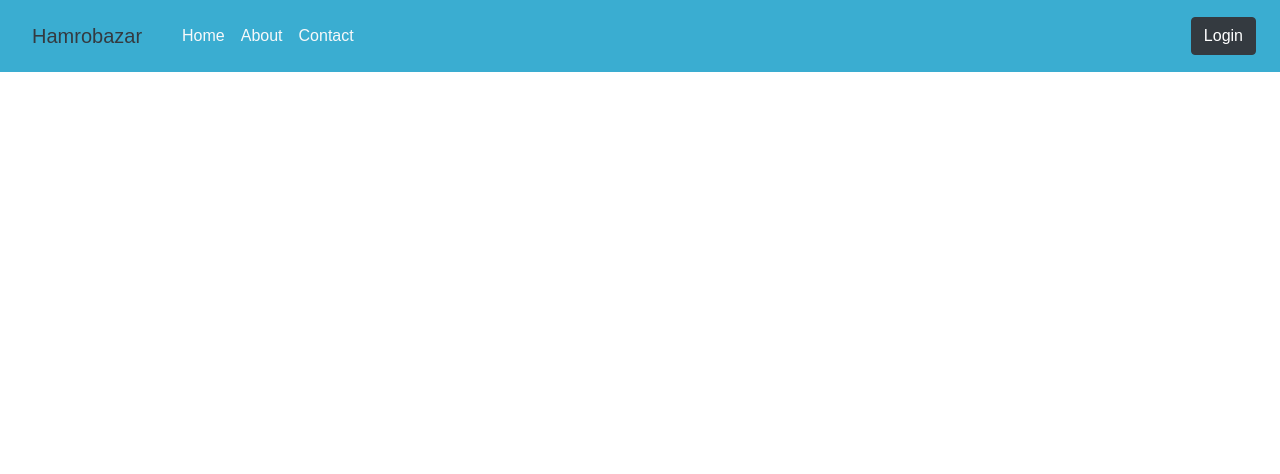
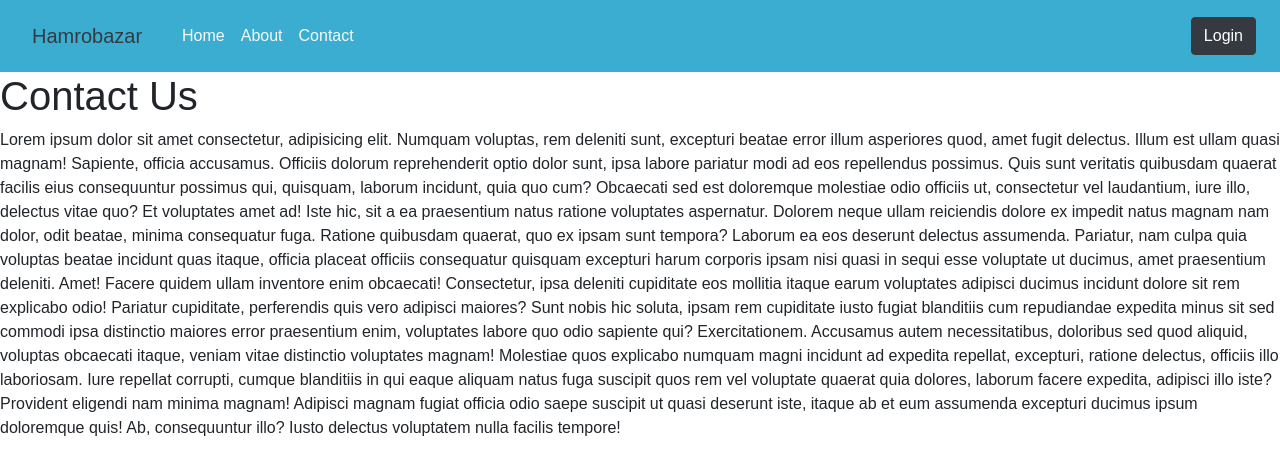
Before and after one commit to pawan779/HamrobazarFrontEnd, a React (Create React App) app in the folder hamrobazar/: page /contact in a window 1280 px wide. Shown: the top 474 px of the page. Built offline with nearby package versions, Linux system fonts and the light colour scheme.

Commit message:
abu=out and contact route added

```diff
--- a/hamrobazar/src/App.js
+++ b/hamrobazar/src/App.js
@@ -6,6 +6,8 @@ import Navmenu from './components/Navmenu';
 import Login from './components/Login';
 import Index from './components/Index';
 import Register from './components/Register';
+import About from './components/About';
+import Contact from './components/Contact';
 
 
 
@@ -21,6 +23,8 @@ class App extends Component {
            <Route exact path="/" component={Index}/>
        <Route exact path="/login" component={Login}/>
           <Route exact path="/register" component={Register}/>
+          <Route exact path="/about" component={About}/>
+          <Route exact path="/contact" component={Contact}/>
          </Switch>
 
        </Router>
--- /dev/null
+++ b/hamrobazar/src/components/About.js
@@ -0,0 +1,19 @@
+import React, { Component } from 'react'
+
+class About extends Component {
+    render() {
+        return (
+            <div>
+                <h1>About page</h1>
+
+                <span>Lorem ipsum, dolor sit amet consectetur adipisicing elit. Nam doloribus magni veniam, recusandae voluptate ullam explicabo amet soluta excepturi laudantium quo magnam pariatur alias sequi nulla similique deserunt, aut fugit.
+                Quos perspiciatis, quidem vel adipisci maiores veniam? Quos aspernatur aliquid est quasi exercitationem maxime sunt dicta? At accusantium praesentium exercitationem nisi porro quo quae odio dignissimos commodi? Saepe, inventore molestiae!
+                Blanditiis quas ratione suscipit ea amet, eveniet provident unde corporis fuga aperiam sunt quod numquam, cumque aliquid et architecto. Quidem quasi, eligendi aspernatur adipisci sed magnam eius tempora porro atque!
+                Dolor quam quod fugit, labore beatae quia et itaque corrupti, pariatur sequi minus dolore maxime, commodi deserunt dicta animi consequuntur fuga vitae laboriosam id autem! Quaerat vel molestiae dignissimos quibusdam?
+                Harum labore totam distinctio enim perferendis debitis. Tempora perferendis porro dignissimos. Perspiciatis corrupti maiores magni iste facere, quis ipsam quod ratione nihil iure perferendis, accusantium excepturi corporis ad veniam. Reprehenderit.</span>
+            </div>
+        )
+    }
+}
+
+export default About
--- /dev/null
+++ b/hamrobazar/src/components/Contact.js
@@ -0,0 +1,24 @@
+import React, { Component } from 'react'
+
+class Contact extends Component {
+    render() {
+        return (
+            <div>
+                <h1>Contact Us</h1>
+
+                <span>Lorem ipsum dolor sit amet consectetur, adipisicing elit. Numquam voluptas, rem deleniti sunt, excepturi beatae error illum asperiores quod, amet fugit delectus. Illum est ullam quasi magnam! Sapiente, officia accusamus.
+                Officiis dolorum reprehenderit optio dolor sunt, ipsa labore pariatur modi ad eos repellendus possimus. Quis sunt veritatis quibusdam quaerat facilis eius consequuntur possimus qui, quisquam, laborum incidunt, quia quo cum?
+                Obcaecati sed est doloremque molestiae odio officiis ut, consectetur vel laudantium, iure illo, delectus vitae quo? Et voluptates amet ad! Iste hic, sit a ea praesentium natus ratione voluptates aspernatur.
+                Dolorem neque ullam reiciendis dolore ex impedit natus magnam nam dolor, odit beatae, minima consequatur fuga. Ratione quibusdam quaerat, quo ex ipsam sunt tempora? Laborum ea eos deserunt delectus assumenda.
+                Pariatur, nam culpa quia voluptas beatae incidunt quas itaque, officia placeat officiis consequatur quisquam excepturi harum corporis ipsam nisi quasi in sequi esse voluptate ut ducimus, amet praesentium deleniti. Amet!
+                Facere quidem ullam inventore enim obcaecati! Consectetur, ipsa deleniti cupiditate eos mollitia itaque earum voluptates adipisci ducimus incidunt dolore sit rem explicabo odio! Pariatur cupiditate, perferendis quis vero adipisci maiores?
+                Sunt nobis hic soluta, ipsam rem cupiditate iusto fugiat blanditiis cum repudiandae expedita minus sit sed commodi ipsa distinctio maiores error praesentium enim, voluptates labore quo odio sapiente qui? Exercitationem.
+                Accusamus autem necessitatibus, doloribus sed quod aliquid, voluptas obcaecati itaque, veniam vitae distinctio voluptates magnam! Molestiae quos explicabo numquam magni incidunt ad expedita repellat, excepturi, ratione delectus, officiis illo laboriosam.
+                Iure repellat corrupti, cumque blanditiis in qui eaque aliquam natus fuga suscipit quos rem vel voluptate quaerat quia dolores, laborum facere expedita, adipisci illo iste? Provident eligendi nam minima magnam!
+                Adipisci magnam fugiat officia odio saepe suscipit ut quasi deserunt iste, itaque ab et eum assumenda excepturi ducimus ipsum doloremque quis! Ab, consequuntur illo? Iusto delectus voluptatem nulla facilis tempore!</span>
+            </div>
+        )
+    }
+}
+
+export default Contact
--- a/hamrobazar/src/components/Navmenu.js
+++ b/hamrobazar/src/components/Navmenu.js
@@ -20,8 +20,8 @@ export default class Navmenu extends Component {
                         <Nav className="mr-auto">
 
                             <Nav.Link className="text-light"as={Link} to="/">Home</Nav.Link>
-                            <Nav.Link className="text-light"as={Link} to="#">About</Nav.Link>
-                            <Nav.Link className="text-light"as={Link} to="#">Contact</Nav.Link>
+                            <Nav.Link className="text-light"as={Link} to="/about">About</Nav.Link>
+                            <Nav.Link className="text-light"as={Link} to="/contact">Contact</Nav.Link>
                             {/* <Nav.Link href="#home">Home</Nav.Link>
                             <Nav.Link href="#link">About Us</Nav.Link> */}
                             {/* <NavDropdown title="Dro</Nav.Link>pdown" id="basic-nav-dropdown">
```
